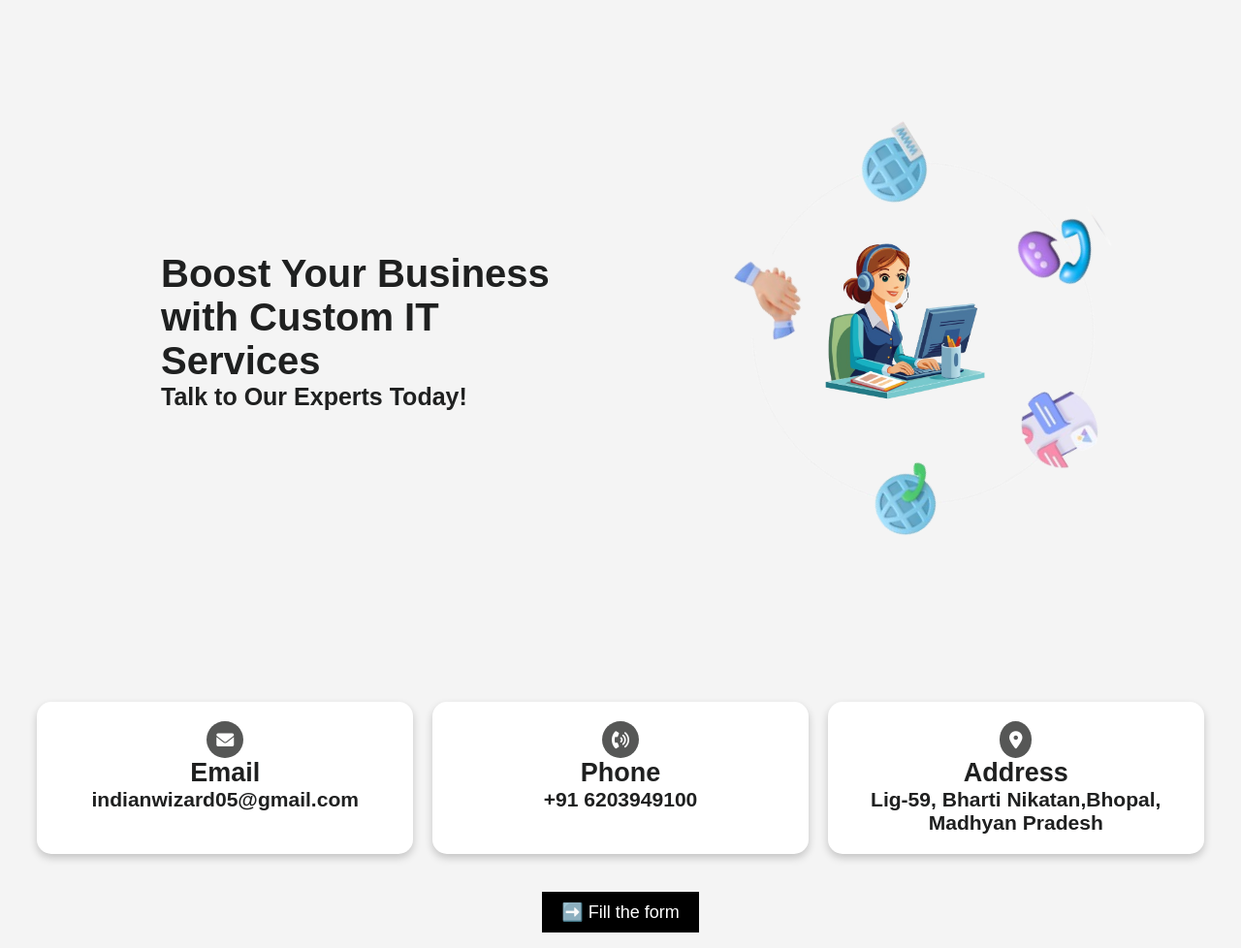
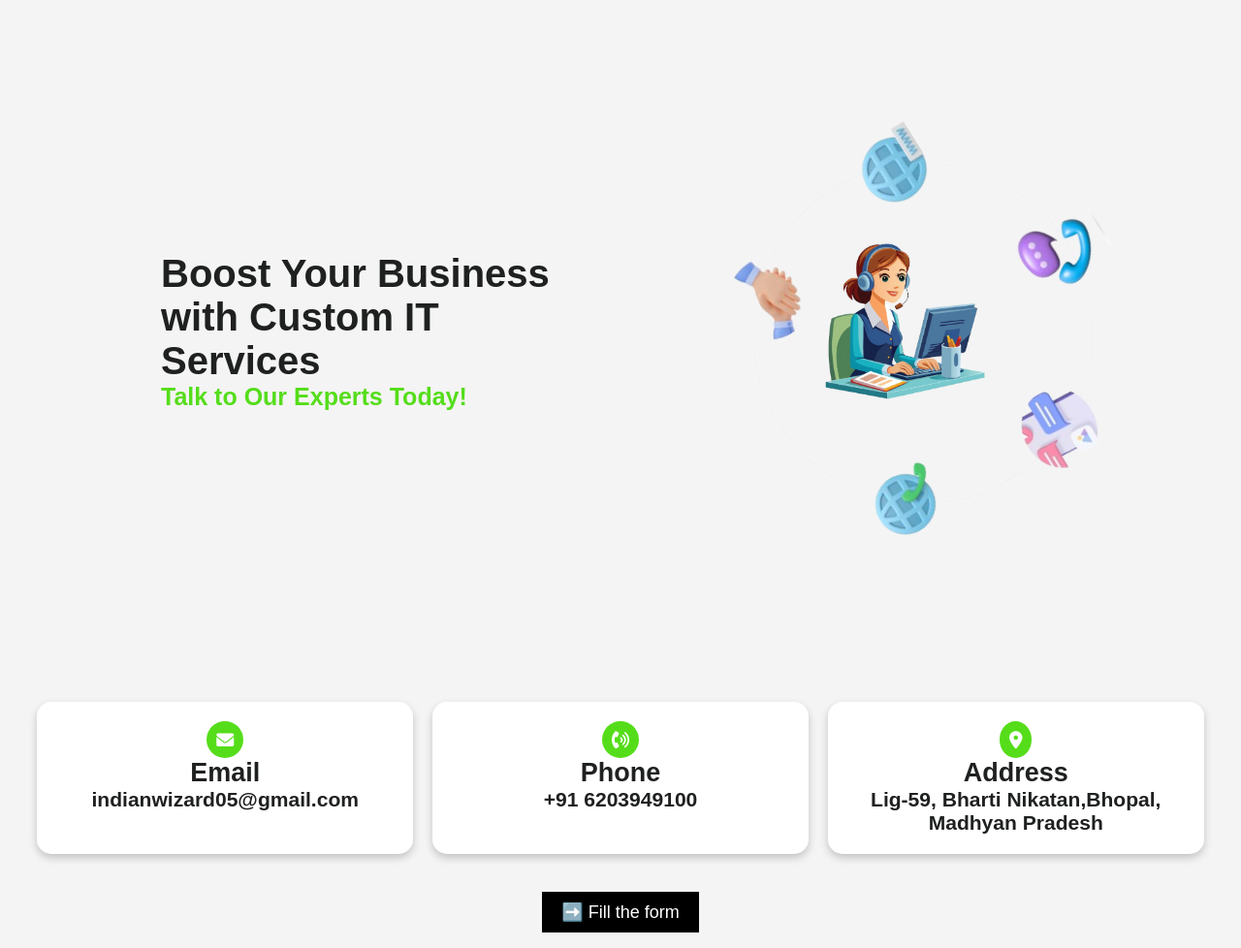
Before and after one commit to AditiSuchi/IndianWizard, a Flask app: page /contact in a window 1280 px wide; the page is wider, and only the part inside the window is pictured. Shown: the part 170-1148 px from the top of that part at 97% size. Run offline with Flask 3, Linux system fonts and the light colour scheme.

Commit message:
Update contact.css

```diff
--- a/static/css/contact.css
+++ b/static/css/contact.css
@@ -246,6 +246,7 @@ nav {
 
 .first_hero h2 {
     font-size: 25px;
+    color:#55DD1A;
 }
 
 .image_div {
@@ -351,7 +352,7 @@ nav {
 .contact_box i{
     padding: 10px;
     border-radius: 50%;
-    background-color: #565756;
+    background-color: #55DD1A;
     color: white;
 }
 
```
